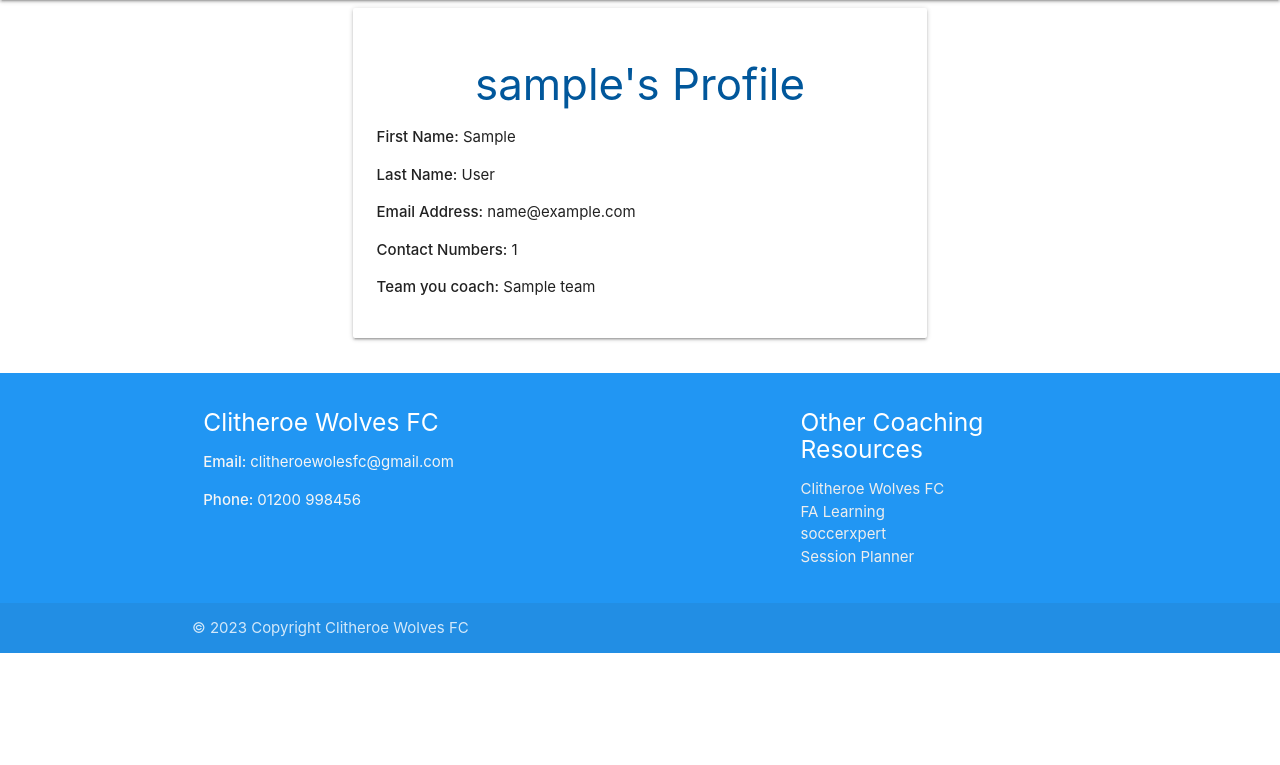
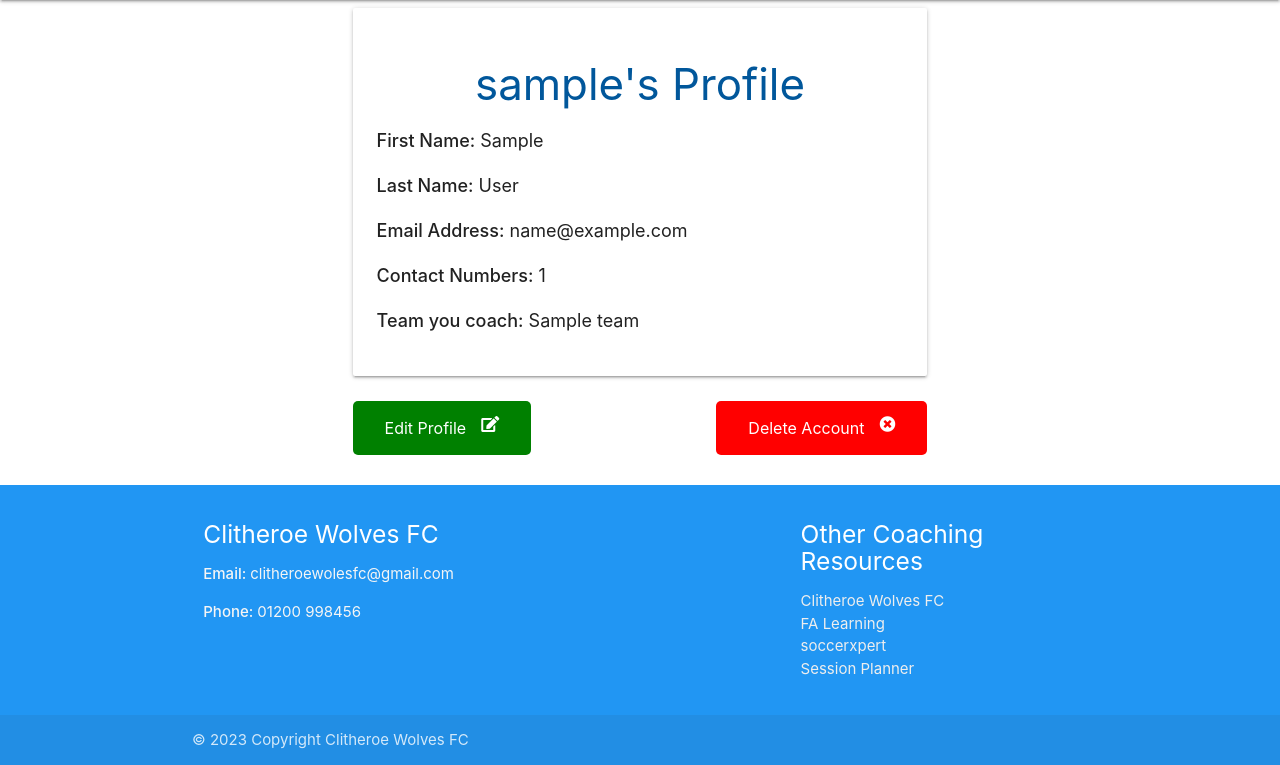
Before and after one commit to Gazerb/coach-mentor, a Flask app: page /profile in a window 1280 px wide. Shown: the part 64-829 px from the top of the page. Before the commit the page ends 717 px from the top, so only its background shows below. Run offline with Flask 2, Linux system fonts and the light colour scheme; the visitor is signed in with stand-in values (Sample User, id 1); a database or web service that is not in the repository returns one stand-in record (values such as "Sample title"); some libraries are stand-ins or nearby versions.

Commit message:
changes made to alter the style of the profile page

```diff
--- a/static/css/style.css
+++ b/static/css/style.css
@@ -47,3 +47,7 @@
 .right{
   text-align: right;
 }
+
+.larger-text{
+  font-size: large;
+}
--- a/templates/profile.html
+++ b/templates/profile.html
@@ -7,12 +7,20 @@
             <h3 class="center-align light-blue-text text-darken-4">
                 {{ username }}'s Profile
             </h3>
-            <p><strong>First Name:</strong> {{ fname }}</p>
-            <p><strong>Last Name:</strong> {{ lname }}</p>
-            <p><strong>Email Address:</strong> {{ email }}</p>
-            <p><strong>Contact Numbers:</strong> {{ contact }}</p>
-            <p><strong>Team you coach:</strong> {{ team }}</p>
+            <p class="larger-text"><strong>First Name:</strong> {{ fname }}</p>
+            <p class="larger-text"><strong>Last Name:</strong> {{ lname }}</p>
+            <p class="larger-text"><strong>Email Address:</strong> {{ email }}</p>
+            <p class="larger-text"><strong>Contact Numbers:</strong> {{ contact }}</p>
+            <p class="larger-text"><strong>Team you coach:</strong> {{ team }}</p>
         </div>
+        <div class="card-action">
+            <!-- Edit booking button -->
+            <a href="" class="button white-text">Edit Profile <i
+                class="fas fa-edit right"></i></a>
+            <!-- Cancel booking button -->
+            <a href="" class="cancel white-text right">Delete Account <i
+                class="fas fa-times-circle right"></i></a>
+          </div>
     </div>
 </div>
 
```
